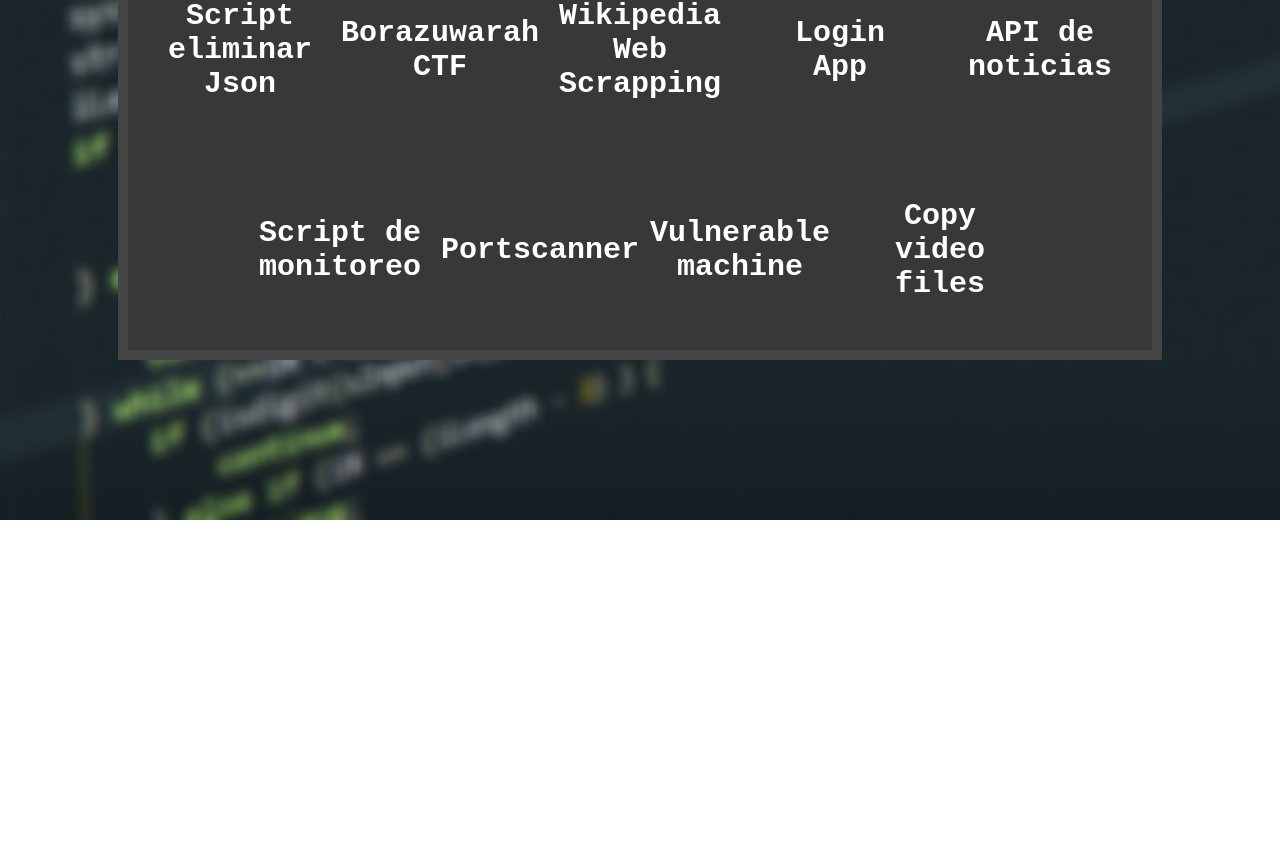
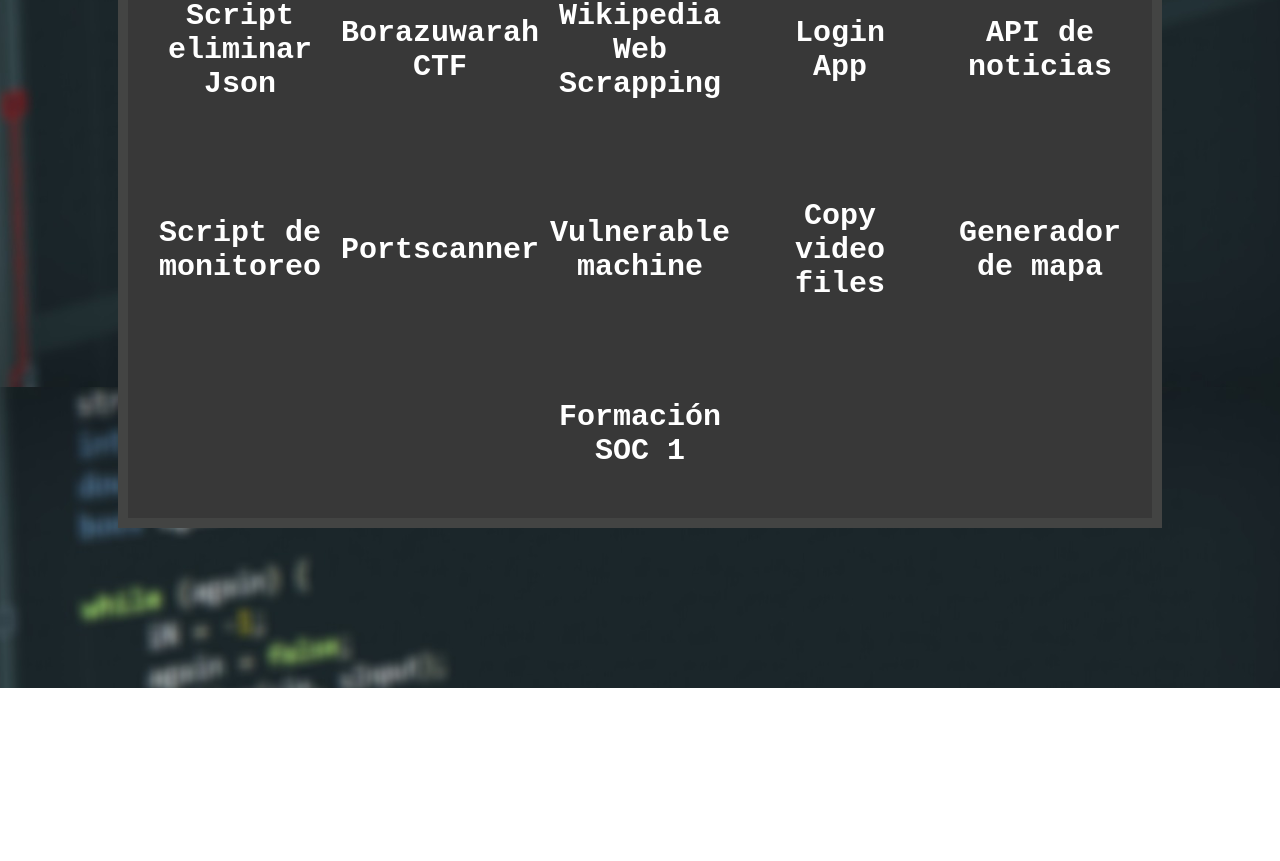
Before and after one commit to Emanuel-Comas/Portfolio, a plain HTML site: page index.html in a window 1280 px wide. Shown: the part 1824-2685 px from the top of the page. Drawn offline with Linux system fonts and the light colour scheme.

Commit message:
Added more projects.

```diff
--- a/index.html
+++ b/index.html
@@ -74,6 +74,12 @@
             <div>
                 <h3><a href="https://github.com/Emanuel-Comas/Script_to_copy_video_files." target="_blank" class="efecto">Copy video files</a></h3>
             </div>
+            <div>
+                <h3><a href="https://github.com/Emanuel-Comas/Generador_de_mapa" target="_blank" class="efecto">Generador de mapa</a></h3>
+            </div>
+            <div>
+                <h3><a href="https://github.com/Emanuel-Comas/Analista_CyberSOC_1" target="_blank" class="efecto">Formación SOC 1</a></h3>
+            </div>
         </div>
     </section>
 
```
